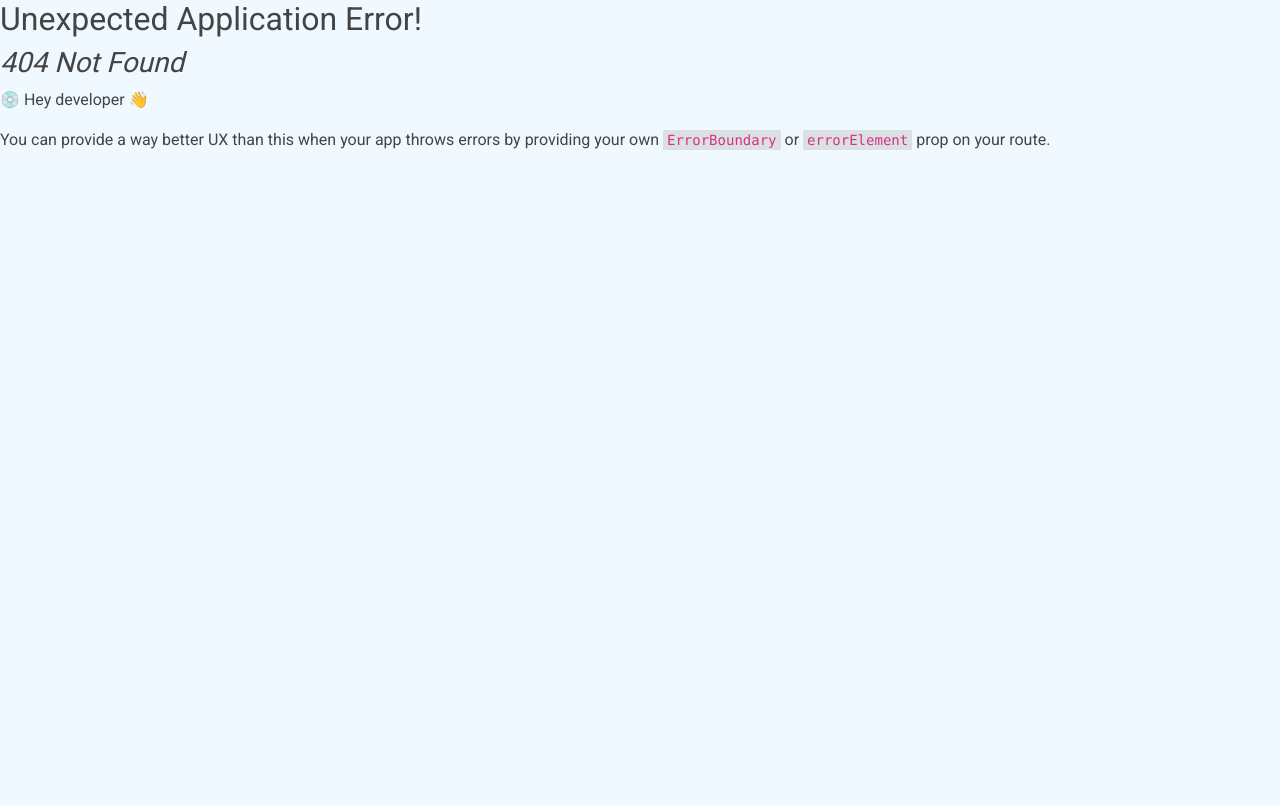
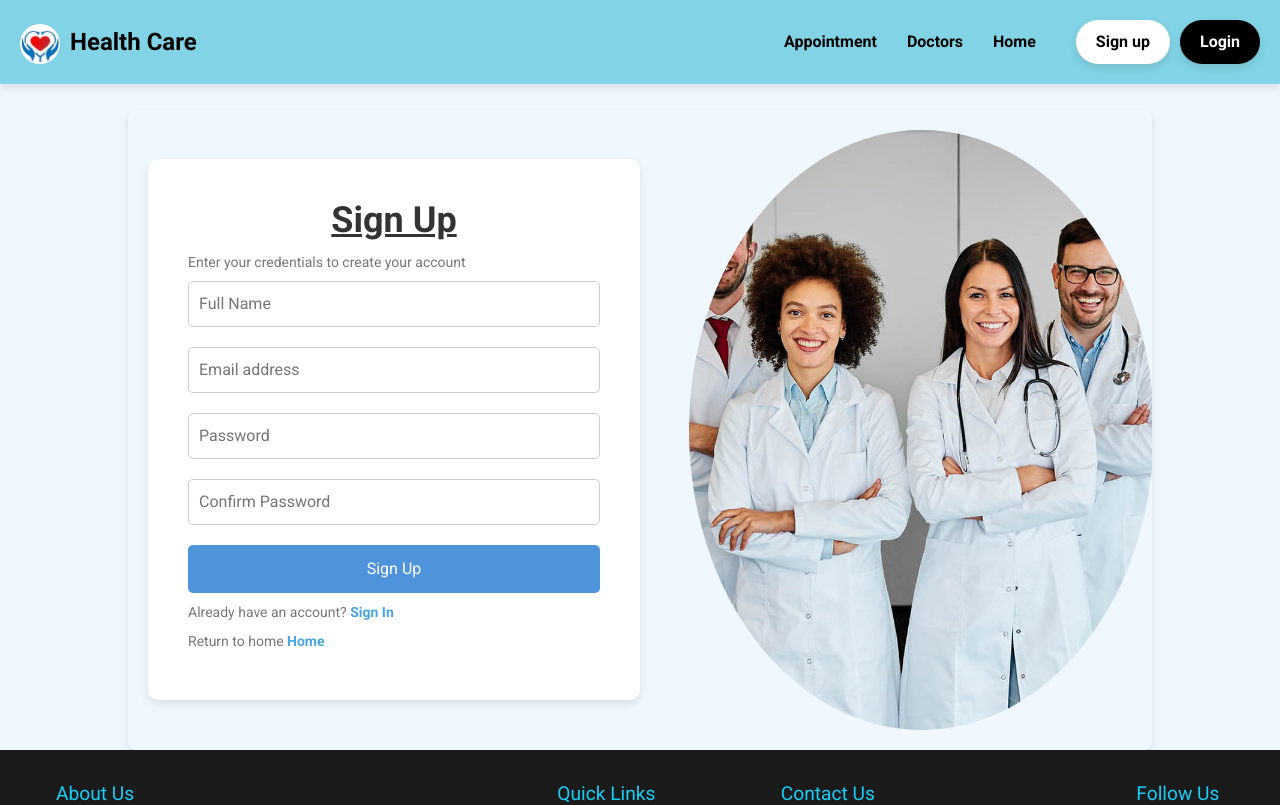
Before and after one commit to shroukgbr89/grad, a React (Create React App) app in the folder grad1/: page /Signup in a window 1280 px wide. Before the commit this address had no page. Shown: the top 805 px of the page. Built offline with nearby package versions, Linux system fonts and the light colour scheme.

Commit message:
graduation project

```diff
--- a/grad1/public/index.html
+++ b/grad1/public/index.html
@@ -10,6 +10,7 @@
       content="Web site created using create-react-app"
     />
     <link rel="icon" href="favicon.ico" type="image/x-icon">
+    <link href="https://fonts.googleapis.com/css2?family=Poppins:wght@300;400;600&display=swap" rel="stylesheet">
     <link rel="stylesheet" href="https://cdnjs.cloudflare.com/ajax/libs/font-awesome/6.0.0-beta3/css/all.min.css">
     <link href="https://fonts.googleapis.com/css2?family=Lora:wght@700&family=Roboto:wght@400;700&display=swap" rel="stylesheet">
     <!--
--- a/grad1/src/Pages/Addnewdoctor.jsx
+++ b/grad1/src/Pages/Addnewdoctor.jsx
@@ -5,9 +5,10 @@ export default function Addnewdoctor() {
   return (
     <>
       <div className="container">
-        <h1>Add New Doctor</h1>
+
         <form action="/submit-doctor" method="POST" className="doctor-form">
           {/* Doctor's Name */}
+          <h1>Add New Doctor</h1>
           <div className="form-group">
             <label htmlFor="doctor-name">Doctor's Name</label>
             <input
@@ -57,7 +58,7 @@ export default function Addnewdoctor() {
 
           {/* Gender */}
           <div className="form-group">
-            <label htmlFor="gender">Gender</label>
+            <label htmlFor="gender" >Gender &nbsp;</label>
             <select id="gender" name="gender" required>
               <option value="" disabled selected>
                 Select gender
--- a/grad1/src/Pages/Edit.jsx
+++ b/grad1/src/Pages/Edit.jsx
@@ -1,11 +1,10 @@
 import React from 'react';
 import doctorImage from '../assets/img/doctor.jpg';
-import '../assets/Edit.css'
+import '../assets/Edit.css';
 
 export default function Edit() {
   return (
     <>
-      <div className="container">
         <div className="profile">
           <img src={doctorImage} alt="Doctor" />
           <form action="Doctorlist.html">
@@ -49,7 +48,6 @@ export default function Edit() {
             <button type="submit" className="save-btn">Save</button>
           </form>
         </div>
-      </div>
     </>
   );
 }
--- /dev/null
+++ b/grad1/src/Pages/Login.jsx
@@ -0,0 +1,42 @@
+import React from 'react';
+import '../assets/Login.css';
+import doctor from "../assets/img/login.webp"
+
+const LoginPage = () => {
+  return (
+    <div className="container">
+      <div className="form-section">
+        <h1>Get Started Now</h1>
+        <form action="homepage.html" method="get">
+          <label htmlFor="email">Email address</label>
+          <input
+            type="email"
+            id="email"
+            placeholder="xyz@xyz.com"
+            required
+          />
+
+          <label htmlFor="password">Password</label>
+          <input
+            type="password"
+            id="password"
+            placeholder="Password"
+            required
+          />
+
+          <button type="submit">Login</button>
+        </form>
+        <p className="signup-text">
+          Don’t have an account? <a href="Signup.html">Sign Up</a>
+        </p>
+      </div>
+
+      <div className="image-section">
+        <img src={doctor} alt="Doctor Icon" />
+        <div className="decorative-shapes"></div>
+      </div>
+    </div>
+  );
+};
+
+export default LoginPage;
--- /dev/null
+++ b/grad1/src/Pages/Signup.jsx
@@ -0,0 +1,80 @@
+import React, { useState } from 'react';
+import '../assets/signup.css';
+import img1 from '../assets/img/dd.jpg'
+const Signup = () => {
+  const [formData, setFormData] = useState({
+    fullName: '',
+    email: '',
+    password: '',
+    confirmPassword: ''
+  });
+
+  const handleInputChange = (e) => {
+    const { name, value } = e.target;
+    setFormData({
+      ...formData,
+      [name]: value
+    });
+  };
+
+  const handleSubmit = (e) => {
+    e.preventDefault();
+    // Here you can add logic to handle form submission, e.g., sending data to the backend.
+    console.log(formData);
+  };
+
+  return (
+    <div className="container">
+      <div className="form-container">
+        <h1>Sign Up</h1>
+        <p>Enter your credentials to create your account</p>
+        <form onSubmit={handleSubmit}>
+          <input
+            type="text"
+            name="fullName"
+            placeholder="Full Name"
+            value={formData.fullName}
+            onChange={handleInputChange}
+            required
+          />
+          <input
+            type="email"
+            name="email"
+            placeholder="Email address"
+            value={formData.email}
+            onChange={handleInputChange}
+            required
+          />
+          <input
+            type="password"
+            name="password"
+            placeholder="Password"
+            value={formData.password}
+            onChange={handleInputChange}
+            required
+          />
+          <input
+            type="password"
+            name="confirmPassword"
+            placeholder="Confirm Password"
+            value={formData.confirmPassword}
+            onChange={handleInputChange}
+            required
+          />
+          <button type="submit">Sign Up</button>
+        </form>
+        <p>
+          Already have an account? <a href="/login">Sign In</a>
+        </p>
+        <p>
+          Return to home <a href="/homepage">Home</a>
+        </p>
+      </div>
+      <div className="image-container">
+        <img src = {img1} alt="Doctor Icon" className="doctor-icon" />
+      </div>
+    </div>
+  );
+};
+
+export default Signup;
--- a/grad1/src/assets/Add.css
+++ b/grad1/src/assets/Add.css
@@ -59,14 +59,12 @@ textarea {
 
 /* Save and Cancel Buttons */
 .save-btn {
-  background-color: cornflowerblue; /* Green */
+  background-color: deepskyblue; /* Green */
   color: white;
 }
 
 .save-btn:hover {
-  background-color: darkcyan;
-  transition: 1s all;
-  color: black;
+  background-color: #218838;
 }
 
 .cancel-btn {
--- a/grad1/src/assets/Edit.css
+++ b/grad1/src/assets/Edit.css
@@ -1,26 +1,17 @@
-body {
-  font-family: Arial, sans-serif;
-  background-color: #f0f9ff;
-  margin: 0;
-  padding: 0;
-}
-.container {
-  max-width: 1200px;
-  margin: auto;
-  padding: 20px;
-  background-color: #f0f9ff;
-  margin-top: 2%;
-}
 
+/* Header Styling */
 header {
   display: flex;
-  justify-content: space-between;
+  justify-content: center; /* Align the header to the left */
+  align-items: center; /* Center vertically */
   margin-bottom: 20px;
+  width: 100%;
 }
 
 header h1 {
   font-size: 24px;
   color: #333;
+  margin-right: 10px;
 }
 
 header input {
@@ -29,11 +20,10 @@ header input {
   margin-right: 10px;
   border: 1px solid #ccc;
   border-radius: 5px;
+
 }
-img {
-  width: 100px;
-  border-radius: 50%;
-  margin-bottom: 0.5rem;
+.form-group input , .form-group textarea{
+  width: 540px;
 }
 header .add-btn {
   background-color: #007bff;
@@ -44,9 +34,13 @@ header .add-btn {
   cursor: pointer;
 }
 
+
 /* Profile Page */
 .profile {
   text-align: center;
+  display: flex;
+  flex-direction: column;
+  align-items: center; /* Center horizontally */
 }
 
 .profile .profile-img {
@@ -55,23 +49,27 @@ header .add-btn {
   border-radius: 50%;
   margin-bottom: 20px;
   margin-top: 7%;
+}
 
-}
 img {
   width: 150px;
   height: 150px;
-  object-fit: cover; /* This will maintain aspect ratio and crop excess part */
+  object-fit: cover; /* Maintain aspect ratio and crop excess part */
   border-radius: 50%;
+  margin-top: 2%;
 }
 
-/* Form Styling */
 .doctor-form {
   display: flex;
   flex-direction: column;
+  align-items: center; /* Center horizontally */
+  width: 100%; /* Ensure the form spans the container width */
 }
 
 .form-group {
   margin-bottom: 15px;
+  width: 100%; /* Ensure consistent alignment */
+  max-width: 500px; /* Limit width for better visual design */
 }
 
 label {
@@ -80,12 +78,15 @@ margin-bottom: 5px;
   display: inline-block;
 }
 
-input, textarea {
-width: 100%;
+input,
+textarea {
+  max-width: 1200px;
   padding: 10px;
   font-size: 14px;
   border: 1px solid #ccc;
   border-radius: 4px;
+  box-sizing: border-box;
+  align-items: left;
 }
 
 textarea {
@@ -94,7 +95,7 @@ resize: vertical;
 
 .form-actions {
   display: flex;
-justify-content: flex-end;
+  justify-content: center; /* Center buttons horizontally */
   gap: 10px;
 }
 
@@ -105,6 +106,7 @@ cursor: pointer;
   border: none;
   font-size: 16px;
   font-weight: bold;
+
 }
 
 .profile form .save-btn {
@@ -115,5 +117,6 @@ font-weight: bold;
   color: white;
   border: none;
   border-radius: 5px;
+  margin-bottom: 5%;
   cursor: pointer;
 }
--- a/grad1/src/assets/Login.css
+++ b/grad1/src/assets/Login.css
@@ -1,54 +1,46 @@
-* {
-  margin: 0;
-  padding: 0;
-  box-sizing: border-box;
-  font-family: "Poppins", sans-serif;
-}
-
-body {
-  display: flex;
-  justify-content: center;
-  align-items: center;
-  height: 100vh;
-  background-color: #f9f9f9;
-}
-
 .container {
   display: flex;
+  flex-direction: row; /* Align the form and image side by side */
   width: 80%;
   max-width: 1200px;
-  background-color: white;
+  background-color: aliceblue;
   border-radius: 8px;
   overflow: hidden;
   box-shadow: 0 4px 8px rgba(0, 0, 0, 0.1);
 }
+
 .container .form-section {
-  width: 50%;
+  width: 50%; /* Each section takes 50% width */
   padding: 40px;
   display: flex;
   flex-direction: column;
   justify-content: center;
 }
+
 .container .form-section h1 {
   font-size: 2rem;
   font-weight: 600;
   color: #333;
   margin-bottom: 10px;
 }
+
 .container .form-section p {
   font-size: 1rem;
   margin-bottom: 20px;
   color: #555;
 }
+
 .container .form-section form {
   display: flex;
   flex-direction: column;
 }
+
 .container .form-section form label {
   font-size: 0.9rem;
   margin-bottom: 5px;
   color: #333;
 }
+
 .container .form-section form input {
   padding: 12px;
   margin-bottom: 20px;
@@ -56,6 +48,7 @@ body {
   border-radius: 5px;
   font-size: 1rem;
 }
+
 .container .form-section form button {
   background-color: #5bbcff;
   color: white;
@@ -65,9 +58,11 @@ body {
   font-size: 1rem;
   cursor: pointer;
 }
+
 .container .form-section form button:hover {
   background-color: #48a5e0;
 }
+
 .container .form-section .signup-text {
   margin-top: 20px;
   text-align: center;
@@ -75,26 +70,30 @@ body {
   margin-top: 1%;
   margin-bottom: 1%;
 }
+
 .container .form-section .signup-text a {
   color: #5bbcff;
   text-decoration: none;
   font-weight: 600;
 }
+
 .container .form-section .signup-text a:hover {
   text-decoration: underline;
 }
+
+/* Image Section Styles */
 .container .image-section {
-  width: 50%;
+  width: 50%; /* Each section takes 50% width */
   position: relative;
   display: flex;
   justify-content: center;
   align-items: center;
   flex-direction: column;
 }
+
 .container .image-section img {
-  width: 500px;
-  height: 400px;
+  width: 100%; /* Image takes up the full width of the image section */
+  height: auto; /* Maintain aspect ratio */
   border-radius: 10%;
-  -o-object-fit: cover;
-     object-fit: cover;
-}/*# sourceMappingURL=Login.css.map */
+  object-fit: cover;
+}
--- a/grad1/src/assets/signup.css
+++ b/grad1/src/assets/signup.css
@@ -1,4 +1,4 @@
-* {
+/* * {
   margin: 0;
   padding: 0;
   box-sizing: border-box;
@@ -11,7 +11,7 @@ body {
   justify-content: center;
   align-items: center;
   min-height: 100vh;
-}
+} */
 
 .container {
   display: flex;
--- /dev/null
+++ b/package.json
@@ -0,0 +1,5 @@
+{
+  "dependencies": {
+    "papaparse": "^5.4.1"
+  }
+}
```
Also changed, not shown: grad1/src/index.js (+11 -2 lines), 1 other file (tests, documents, lock files or other folders). Lines whose indentation alone changed are shown as unchanged.
